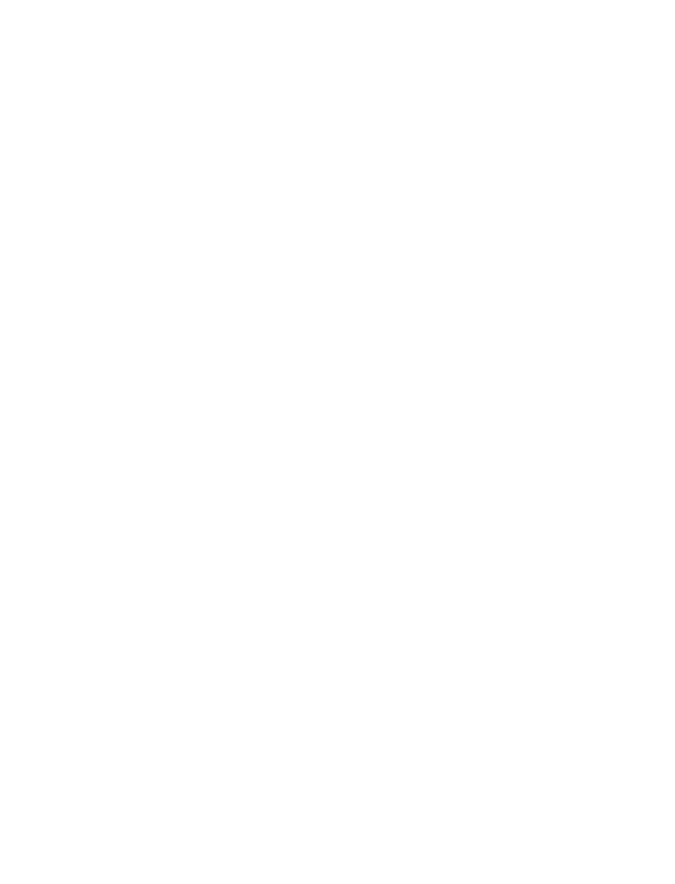
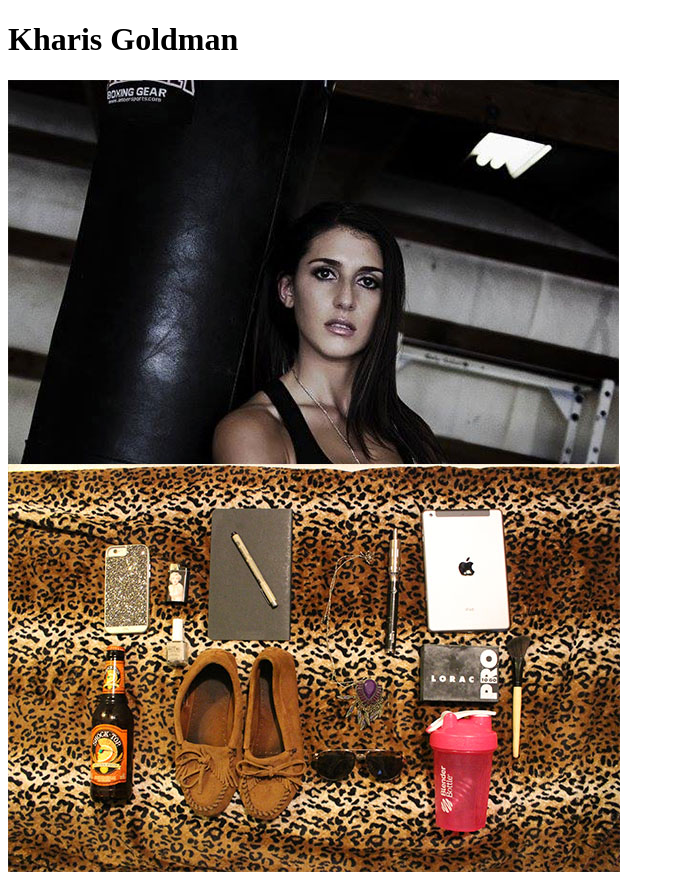
Before and after one commit to kharisgoldman/p1-persona, a plain HTML site: page index.html in a window 1280 px wide. Shown: the whole page, without its empty margins (0-675 px from the left). Before the commit the page ends 800 px from the top, so only its background shows below. Drawn offline with nearby package versions, Linux system fonts and the light colour scheme.

Commit message:
version 1

```diff
--- a/index.html
+++ b/index.html
@@ -2,14 +2,15 @@
 <html lang="en">
 <head>
 	<meta charset="utf-8" />
-	<title>Website Starter</title>
+	<title>P1-PERSONA</title>
 
 	<!-- Stylesheet -->
 	<link rel="stylesheet" href="css/styles.css" />
 
 </head>
 <body>
-
+	<h1>Kharis Goldman</h1>
+    <img src="images/persona.jpg" alt="Persona">
 
 	<!-- Scripts -->
     <script src="http://code.jquery.com/jquery-1.10.2.min.js"></script>
```
Also changed, not shown: images/persona.jpg (added).
